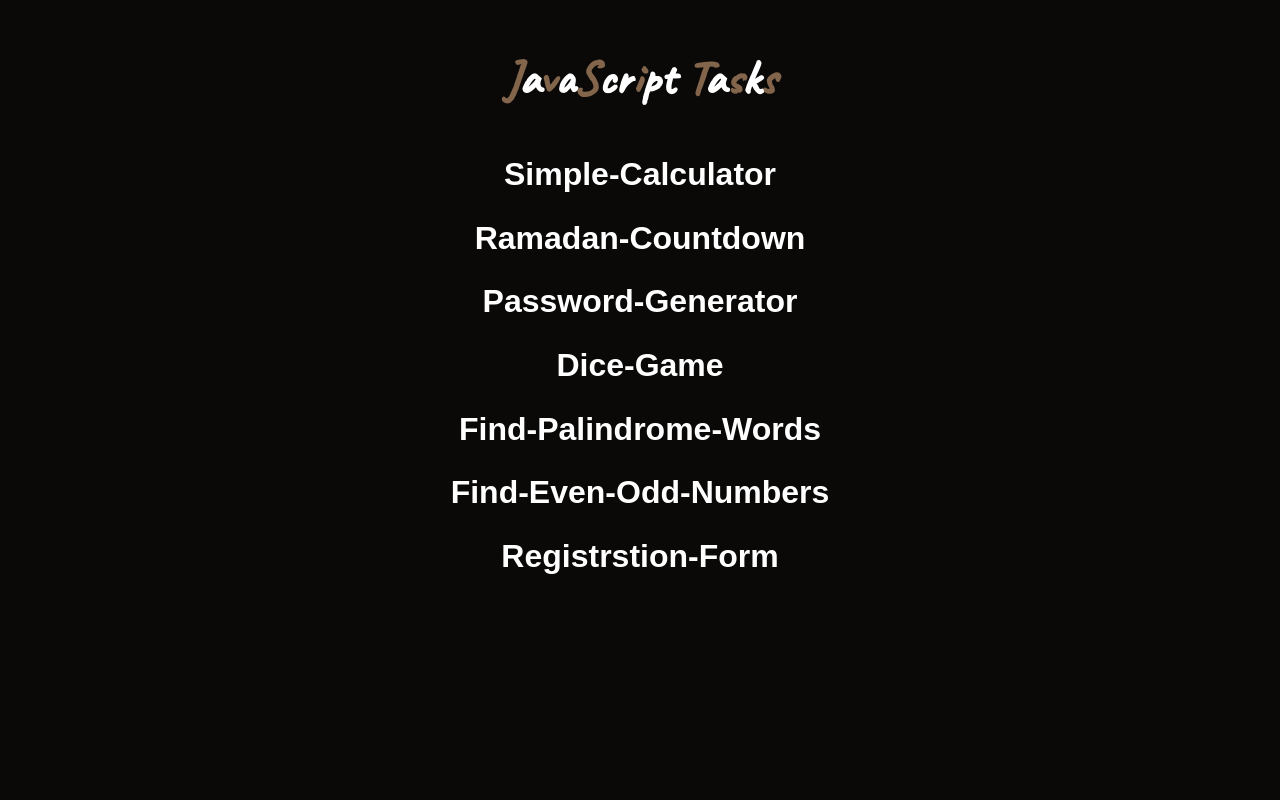
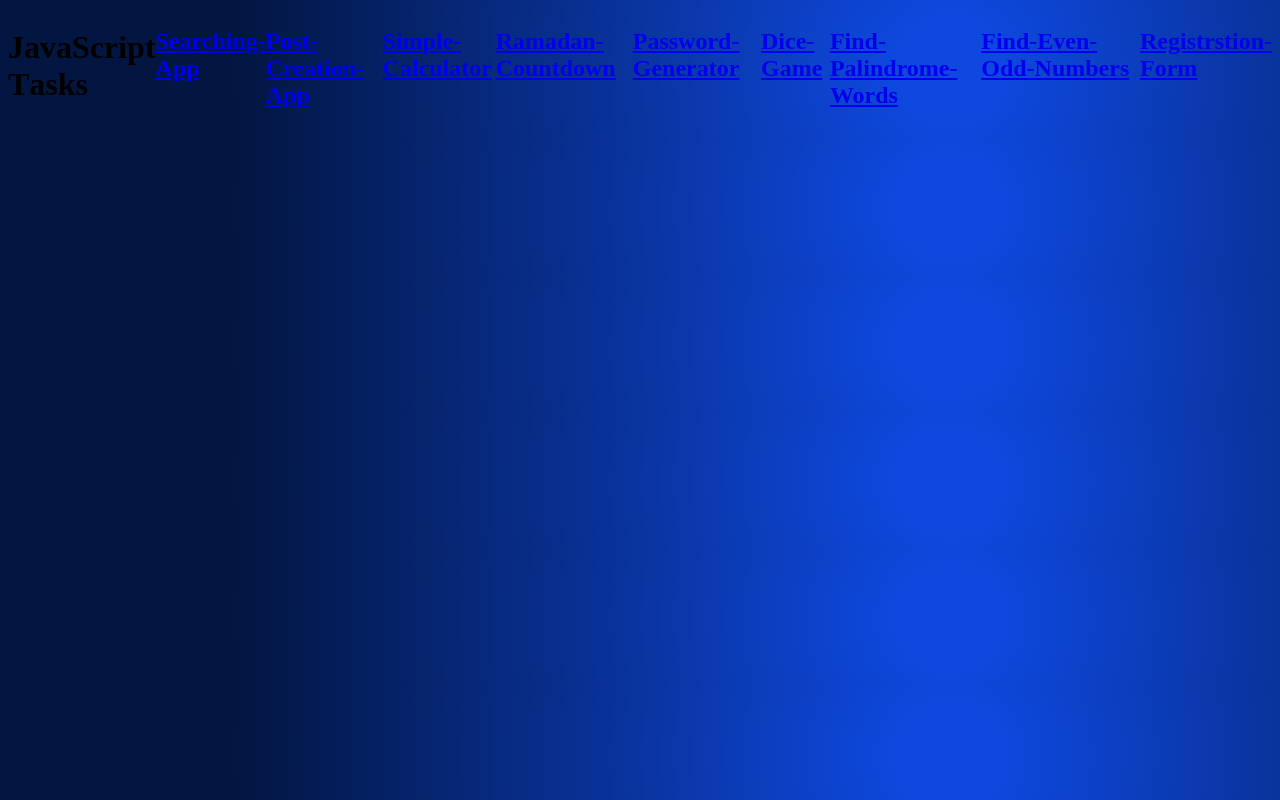
Before and after one commit to fahadhassan8/JavaScript-Tasks, a plain HTML site: page index.html in a window 1280 px wide. Drawn offline with Linux system fonts and the light colour scheme; files that its build step writes are made by us from their sources; a web font is replaced by a local one.

Commit message:
projects-updated

```diff
--- a/Password-Generator/app.js
+++ b/Password-Generator/app.js
@@ -118,11 +118,8 @@ function copyPassword(){
 }
 pswrdBtn.addEventListener('click',copyPassword)
 
-
-
-inputRange.addEventListener('input',getRange)
-
 function getRange(){
     counter.innerText = inputRange.value
     randomPassword()
 }
+inputRange.addEventListener('input',getRange)
--- a/index.html
+++ b/index.html
@@ -12,32 +12,53 @@
       <h1>
         <span class="firstletter">J</span>a<span class="firstletter">v</span
         >a<span class="firstletter">S</span>cr<span class="firstletter">i</span
-        >pt <span class="firstletter">T</span>a<span class="firstletter"
-          >s</span
+        >pt <span class="firstletter">T</span>a<span class="firstletter">s</span
         >k<span class="firstletter">s</span>
       </h1>
     </div>
     <h2>
-      <a href="./JavaScript-Calculator/index.html" target="_blank">Simple-Calculator</a>
+      <a href="./Searching-App/Searching-App/index.html" target="_blank"
+        >Searching-App</a
+      >
     </h2>
     <h2>
-      <a href="./Ramazan-Counter/index.html" target="_blank">Ramadan-Countdown</a>
+      <a href="./Post-Creation/post-creation/index.html" target="_blank"
+        >Post-Creation-App</a
+      >
     </h2>
     <h2>
-      <a href="./Password-Generator/index.html" target="_blank">Password-Generator</a>
+      <a href="./JavaScript-Calculator/index.html" target="_blank"
+        >Simple-Calculator</a
+      >
+    </h2>
+    <h2>
+      <a href="./Ramazan-Counter/index.html" target="_blank"
+        >Ramadan-Countdown</a
+      >
+    </h2>
+    <h2>
+      <a href="./Password-Generator/index.html" target="_blank"
+        >Password-Generator</a
+      >
     </h2>
     <h2>
       <a href="./Dice_Game/index.html" target="_blank">Dice-Game</a>
     </h2>
     <h2>
-      <a href="./Palindrome/index.html" target="_blank">Find-Palindrome-Words</a>
+      <a href="./Palindrome/index.html" target="_blank"
+        >Find-Palindrome-Words</a
+      >
     </h2>
     <h2>
-      <a href="./Find_Even_and_Odd_Number/index.html" target="_blank">Find-Even-Odd-Numbers</a>
+      <a href="./Find_Even_and_Odd_Number/index.html" target="_blank"
+        >Find-Even-Odd-Numbers</a
+      >
     </h2>
     <h2>
-      <a href="./Registration_Functionality_Using_Propmt_ifelse_Logical Operators/index.html"
-      target="_blank">Registrstion-Form</a
+      <a
+        href="./Registration_Functionality_Using_Propmt_ifelse_Logical Operators/index.html"
+        target="_blank"
+        >Registrstion-Form</a
       >
     </h2>
   </body>
--- a/style.css
+++ /dev/null
@@ -1,48 +0,0 @@
-@font-face {
-    font-family: My-Caveat;
-    src: url(fonts/Caveat-Medium.ttf);
-}
-body{
-    background-color: #0a0908;
-    padding: 0;
-    margin: 0;
-}
-.JSAssignment h1{
-    font-family: My-Caveat;
-    font-size: 3rem;
-    text-align: center;
-    padding: 1rem 0rem;
-    color: #fff;
-}
-.firstletter{
-    color:#82654b;
-}
-h2{
-    text-align: center;
-    font-size: 2rem;
-}
-h2 a{
-    font-family: sans-serif;
-    text-decoration: none;
-    color: #fff;
-}
-h2 a:hover{
-    color: #82654b;
-}
-@media only screen and (max-width:487px){
-    .JSAssignment h1{
-        font-size: 2.5rem;
-    }
-    h2{
-        font-size: 1.5rem;
-    }
-}
-@media only screen and (max-width:412px) {
-    .JSAssignment h1{
-        font-size: 2rem;
-        padding: 0.3rem 0rem;
-    }
-    h2{
-        font-size: 1.3rem;
-    }
-}
```
Also changed, not shown: 1 other file.
